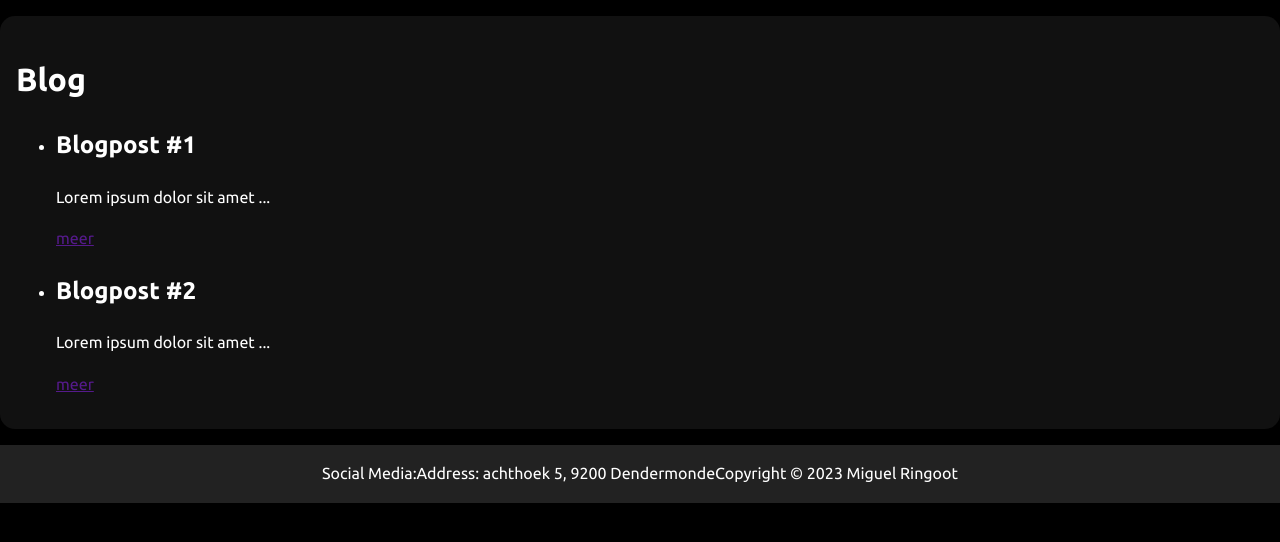
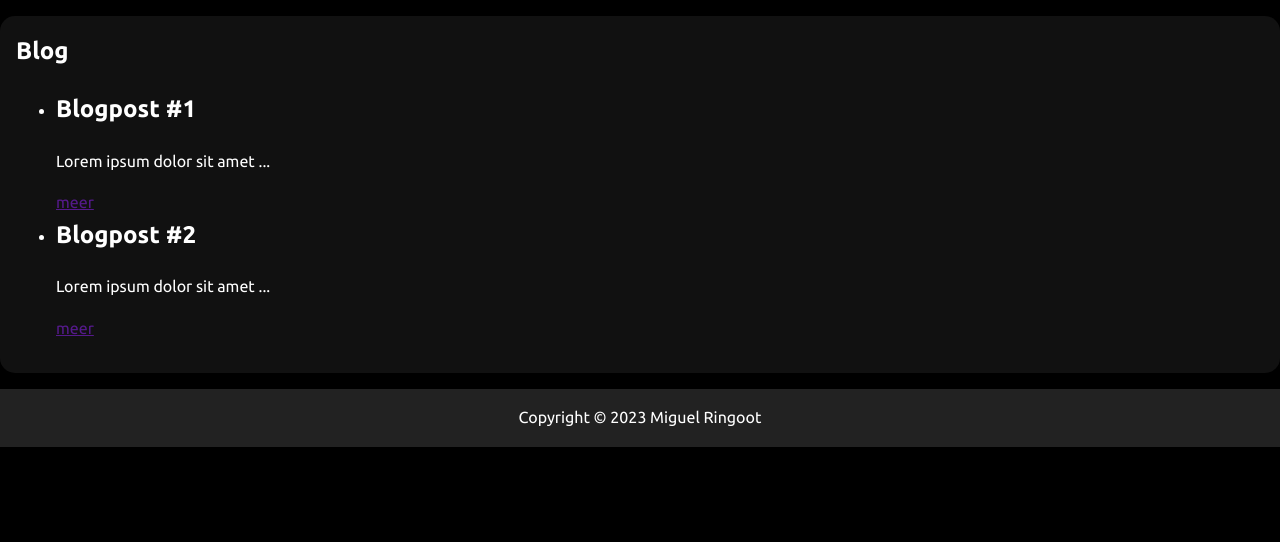
Before and after one commit to R4ybeam/WebDev, a PHP site: page /blog/ in a window 1280 px wide. Shown: the part 83-625 px from the top of the page. Run offline with PHP 8.4, Linux system fonts and the light colour scheme.

Commit message:
Changed h2 headings and footer

```diff
--- a/blog/index.html
+++ b/blog/index.html
@@ -37,7 +37,7 @@
     </header>
     <main>
         <section class="container">
-            <h1>Blog</h1>
+            <h2>Blog</h2>
             <ul>
                 <li>
                     <h2>Blogpost #1</h2>
@@ -53,10 +53,7 @@
     </section>
     </main>
     <footer>
-        <p>Social Media:</p>
-        <p>Address: achthoek 5, 9200 Dendermonde</p>
         <p>Copyright &copy; 2023 Miguel Ringoot</p>
     </footer>
 </body>
-
 </html>
--- a/contact/index.html
+++ b/contact/index.html
@@ -38,7 +38,7 @@
     <main>
         <section class="container">
             <form action="">
-                <h1>Contacteer mij</h1>
+                <h2>Contacteer mij</h2>
                 <div>
                     <p>Uw naam</p>
                     <input type="text">
@@ -63,10 +63,7 @@
         </section>
     </main>
     <footer>
-        <p>Social Media:</p>
-        <p>Address: achthoek 5, 9200 Dendermonde</p>
         <p>Copyright &copy; 2023 Miguel Ringoot</p>
     </footer>
 </body>
-
 </html>
--- a/css/style.css
+++ b/css/style.css
@@ -80,6 +80,10 @@ nav a {
     border-radius: 15px;
 }
 
+.container h2 {
+    margin-top: 0;
+}
+
 /* cards */
 
 .cards {
--- a/index.html
+++ b/index.html
@@ -38,7 +38,7 @@
     <main>
         <section class="container">
             <article>
-                <h1>Wie ben ik?</h1>
+                <h2>Wie ben ik?</h2>
                 <p>Ik ben Miguel Ringoot, een student aan de Co-Hogeschool Odisee.</p>
                 <a href="../cv/"><button>leer me kennen</button></a>
             </article>
--- a/projecten/index.html
+++ b/projecten/index.html
@@ -37,7 +37,7 @@
     </header>
     <main>
         <section class="container">
-            <h1>Projecten</h1>
+            <h2>Projecten</h2>
             <ul>
                 <div class="project">
                     <li>
@@ -69,8 +69,6 @@
         </section>
     </main>
     <footer>
-        <p>Social Media:</p>
-        <p>Address: achthoek 5, 9200 Dendermonde</p>
         <p>Copyright &copy; 2023 Miguel Ringoot</p>
     </footer>
 </body>
```
Also changed, not shown: cv/index.html (+1 -6 lines).
